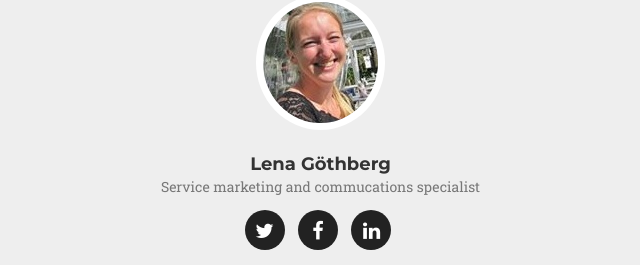
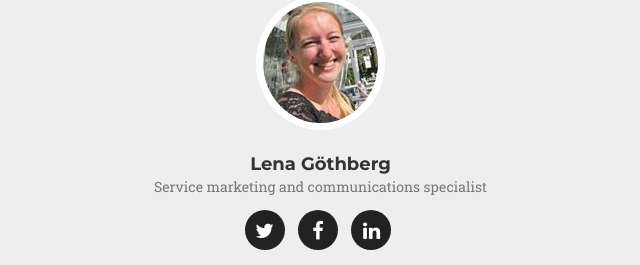
Before and after one commit to jonaskampe/ldfg, a website: page index.html in a window 1280 px wide. Shown: the part 3538-3803 px from the top of the page, 27-667 px from the left. Drawn offline with nearby package versions, Linux system fonts and the light colour scheme; a web font is replaced by a local one.

Commit message:
Info update.

```diff
--- a/index.html
+++ b/index.html
@@ -215,7 +215,7 @@
                     <div class="team-member">
                         <img src="img/team/1.jpg" class="img-responsive img-circle" alt="">
                         <h4>Lena Göthberg</h4>
-                        <p class="text-muted">Service marketing and commucations specialist</p>
+                        <p class="text-muted">Service marketing and communications specialist</p>
                         <ul class="list-inline social-buttons">
                             <li><a href="#"><i class="fa fa-twitter"></i></a>
                             </li>
```
